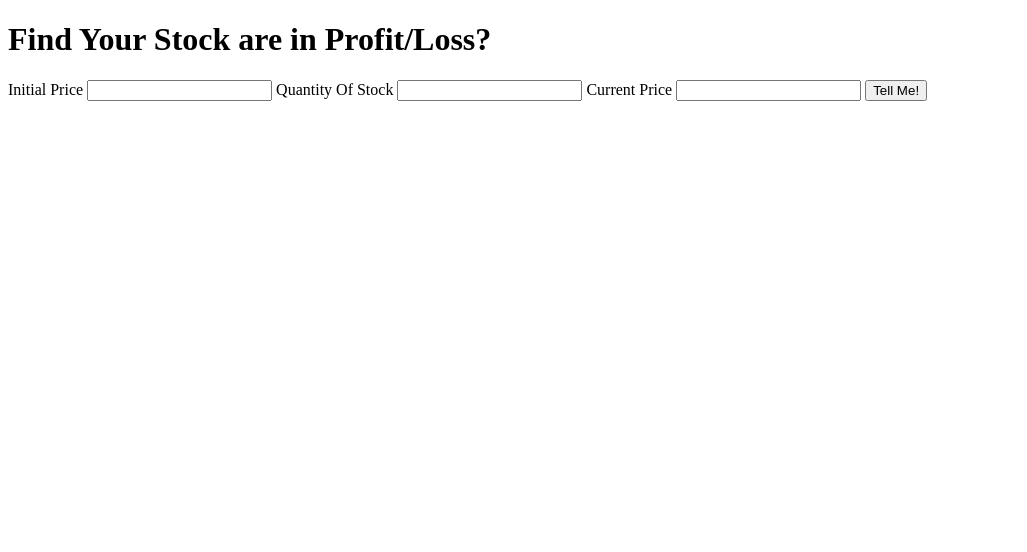
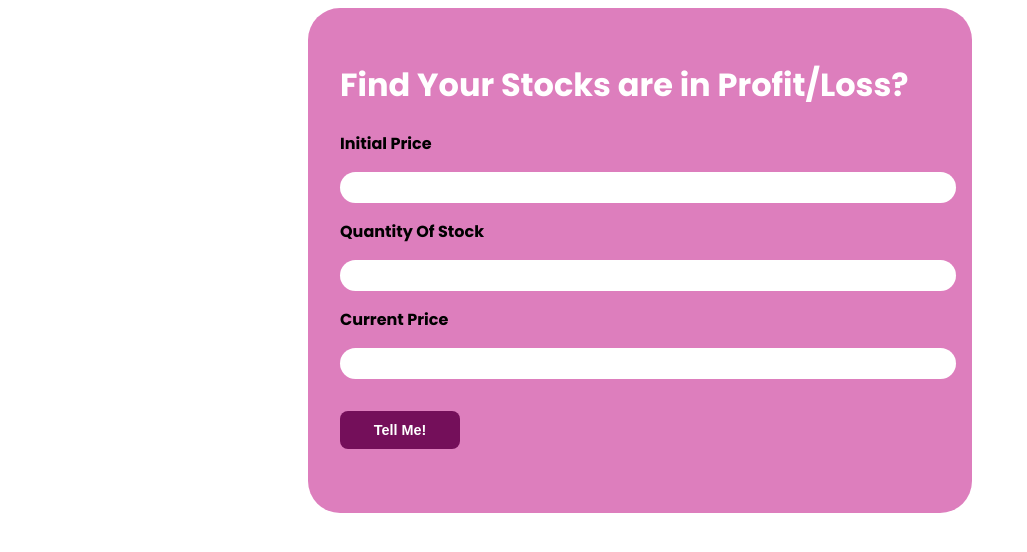
Before and after one commit to RohitrajDeshmukh/stock-profit-loss, a plain HTML site: page index.html in a window 1280 px wide. Shown: the whole page, without its empty margins (0-1027 px from the left). Drawn offline with Linux system fonts and the light colour scheme.

Commit message:
add style

```diff
--- a/app.js
+++ b/app.js
@@ -9,11 +9,11 @@ function calculateProfitLoss(initial, quantity, current){
     if(initial>current){
         const loss = (initial-current)*quantity;
         const lossPercentage = (loss/initial) * 100;
-        output.innerHTML = `loss is ${loss} and percentage of loss is ${lossPercentage}`;
+        output.innerHTML = `Loss is ${loss} and Percentage of Loss is ${lossPercentage}%`;
     }else if(current>initial){
         const profit = (current-initial)*quantity;
         const profitPercentage = (profit/initial) * 100;
-        output.innerHTML = `profit is ${profit} and percentage of profit is ${profitPercentage}`;
+        output.innerHTML = `Profit is ${profit} and Percentage of Profit is ${profitPercentage}%`;
     }else{
         output.innerHTML = "no pain no gain and no gain no pain!";
     }
--- a/index.css
+++ b/index.css
@@ -0,0 +1,44 @@
+@import url('https://fonts.googleapis.com/css2?family=Poppins:wght@400;700&display=swap');
+body{
+    font-family: 'Poppins', sans-serif;
+}
+
+.container{
+    max-width: 600px;
+    margin: auto;
+    background-color: #dd7ebd;
+    padding: 2rem;
+    border-radius: 2rem;
+}
+label{
+    display: block;
+    margin: 1rem 0;
+    font-weight: bold;
+}
+input{
+    display: block;
+    width: 100%;
+    padding: 0.5rem;
+    border: transparent;
+    border-radius: 2rem;
+}
+h1{
+    color: #fff;
+}
+button{
+    width: 20%;
+    padding: 0.7rem 1rem;
+    background-color: #740f5a;
+    color: #fff;
+    font-size: 0.9rem;
+    font-weight: 600;
+    border-style: none;
+    cursor: pointer;
+    border-radius: 00.5rem;
+    margin-top: 2rem;
+}
+#output{
+    margin: 2rem 0;
+    text-align: center;
+    font-weight: bold;
+}
--- a/index.html
+++ b/index.html
@@ -4,11 +4,12 @@
     <meta charset="UTF-8">
     <meta http-equiv="X-UA-Compatible" content="IE=edge">
     <meta name="viewport" content="width=device-width, initial-scale=1.0">
+    <link rel="stylesheet" href="index.css"/>
     <title>stock-profit-loss</title>
 </head>
 <body>
-    <main>
-        <h1> Find Your Stock  are in Profit/Loss?</h1>
+    <main class="container">
+        <h1> Find Your Stocks  are in Profit/Loss?</h1>
         <label for="initail-price">Initial Price</label>
         <input type="number" id="initial-price">
         <label for="quantity-stock">Quantity Of Stock</label>
```
